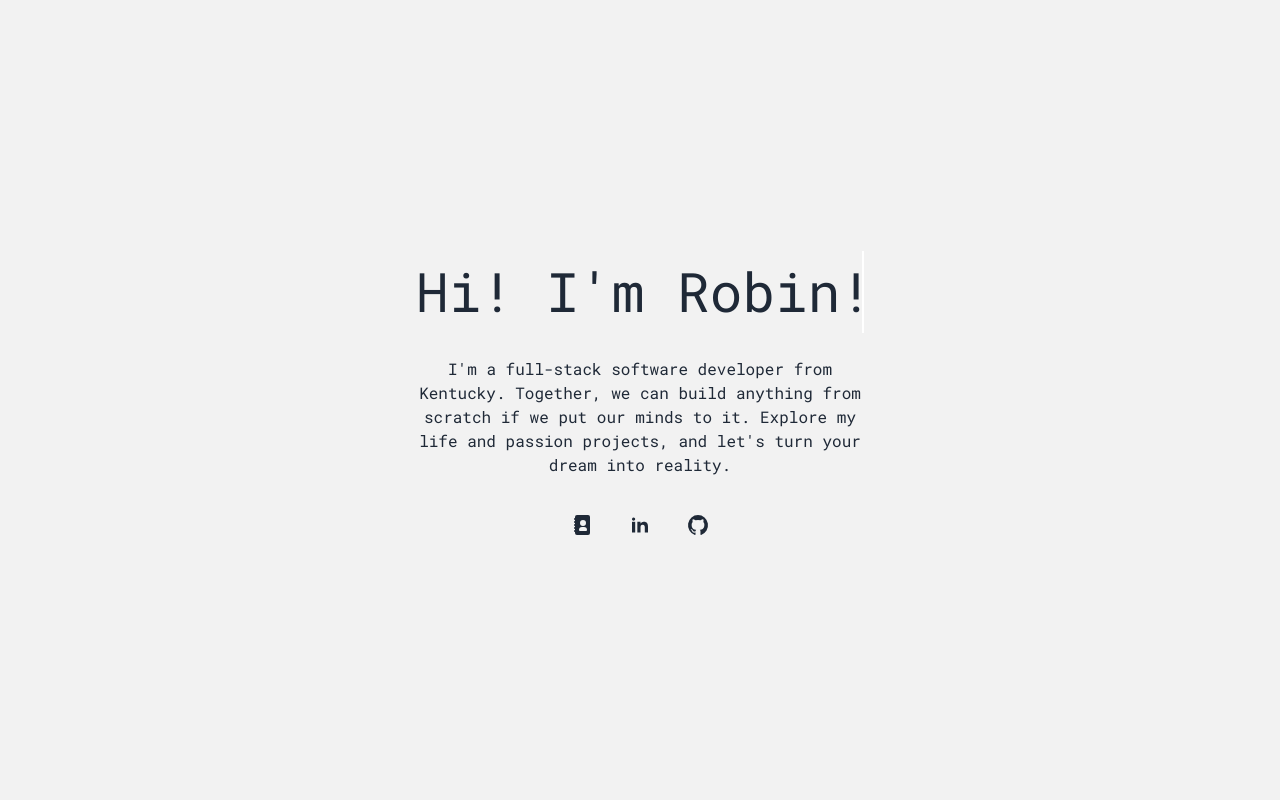
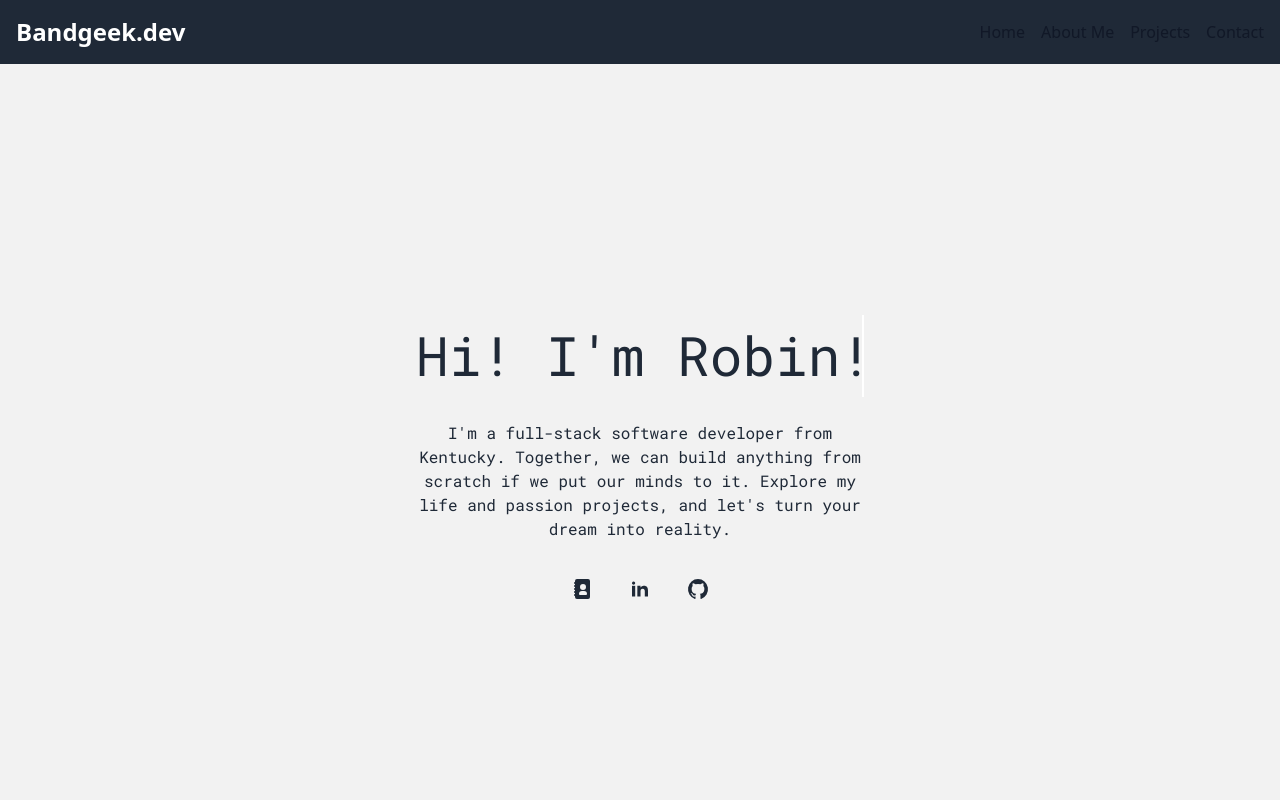
Before and after one commit to robinkelsickii/dev-portfolio, a Vue app: page / in a window 1280 px wide. Shown: the top 800 px of the page. Built offline with nearby package versions, Linux system fonts and the light colour scheme.

Commit message:
Add Navbar component and update App.vue layout; include vue-router dependency

```diff
--- a/package.json
+++ b/package.json
@@ -14,6 +14,7 @@
   "dependencies": {
     "@vueuse/core": "^12.4.0",
     "vue": "^3.5.13",
+    "vue-router": "^4.0.13",
     "vue3-highlightjs": "^1.0.5"
   },
   "devDependencies": {
--- a/src/App.vue
+++ b/src/App.vue
@@ -2,15 +2,17 @@
 import AboutMe from './components/AboutMe.vue'
 import Contact from './components/Contact.vue'
 import Projects from './components/Projects.vue'
+import Navbar from './components/Navbar.vue'
 
 export default {
   name: 'App',
-  components: { AboutMe, Projects, Contact },
+  components: { AboutMe, Projects, Contact, Navbar },
 }
 </script>
 
 <template>
-  <div class="home flex items-center justify-center h-screen">
+  <Navbar />
+  <div class="home flex items-center justify-center h-screen" id="home">
     <div class="hero bg-base-200 min-h-screen">
       <div class="hero-content text-center">
         <div class="max-w-md">
@@ -80,20 +82,12 @@ export default {
       </div>
     </div>
   </div>
-  <AboutMe />
-  <Projects />
-  <Contact />
+  <AboutMe id="about" />
+  <Projects id="projects" />
+  <Contact id="contact" />
 </template>
 
 <style>
-html,
-body,
-#app {
-  height: 100%;
-  margin: 0;
-  padding: 0;
-}
-
 .typingEffect {
   width: 0;
   overflow: hidden;
--- /dev/null
+++ b/src/components/Navbar.vue
@@ -0,0 +1,53 @@
+<script>
+export default {
+  name: 'Navbar',
+}
+</script>
+
+<template>
+  <nav class="bg-gray-800 p-4 sticky top-0 z-50">
+    <div class="container mx-auto flex justify-between items-center">
+      <a href="#home" class="text-white text-2xl font-bold">Bandgeek.dev</a>
+      <div>
+        <ul class="flex space-x-4">
+          <li>
+            <a
+              href="#home"
+              class="block py-2 px-3 text-gray-900 rounded hover:bg-gray-100 md:hover:bg-transparent md:border-0 md:hover:text-blue-700 md:p-0 dark:text-white md:dark:hover:text-blue-500 dark:hover:bg-gray-700 dark:hover:text-white md:dark:hover:bg-transparent"
+            >
+              Home
+            </a>
+          </li>
+          <li>
+            <a
+              href="#about"
+              class="block py-2 px-3 text-gray-900 rounded hover:bg-gray-100 md:hover:bg-transparent md:border-0 md:hover:text-blue-700 md:p-0 dark:text-white md:dark:hover:text-blue-500 dark:hover:bg-gray-700 dark:hover:text-white md:dark:hover:bg-transparent"
+            >
+              About Me
+            </a>
+          </li>
+          <li>
+            <a
+              href="#projects"
+              class="block py-2 px-3 text-gray-900 rounded hover:bg-gray-100 md:hover:bg-transparent md:border-0 md:hover:text-blue-700 md:p-0 dark:text-white md:dark:hover:text-blue-500 dark:hover:bg-gray-700 dark:hover:text-white md:dark:hover:bg-transparent"
+            >
+              Projects
+            </a>
+          </li>
+          <li>
+            <a
+              href="#contact"
+              class="block py-2 px-3 text-gray-900 rounded hover:bg-gray-100 md:hover:bg-transparent md:border-0 md:hover:text-blue-700 md:p-0 dark:text-white md:dark:hover:text-blue-500 dark:hover:bg-gray-700 dark:hover:text-white md:dark:hover:bg-transparent"
+            >
+              Contact
+            </a>
+          </li>
+        </ul>
+      </div>
+    </div>
+  </nav>
+</template>
+
+<style scoped>
+/* Add any styles specific to this component here */
+</style>
--- a/src/components/Projects.vue
+++ b/src/components/Projects.vue
@@ -82,7 +82,7 @@ export default {
 </script>
 
 <template>
-  <div class="container mx-auto p-6">
+  <div class="container mx-auto p-6 mb-16">
     <h1 class="text-4xl font-bold mb-6 text-center">Projects</h1>
     <div class="flex flex-wrap justify-center gap-6">
       <div
@@ -111,10 +111,6 @@ export default {
           </div>
         </div>
       </div>
-      <p class="text-xl">
-        I have quite a bit more projects, some of them even apps. You can see where I failed and
-        where I learned. I am very passionate about them so definitely take a look.
-      </p>
     </div>
   </div>
 </template>
--- a/src/index.css
+++ b/src/index.css
@@ -3,14 +3,9 @@
 @tailwind utilities;
 
 html,
-body,
-#app {
+body {
   height: 100%;
   margin: 0;
   padding: 0;
+  overflow-x: initial;
 }
-
-.home {
-  height: 100%;
-  width: 100%;
-}
```
Also changed, not shown: 1 other file (tests, documents, lock files or other folders).
